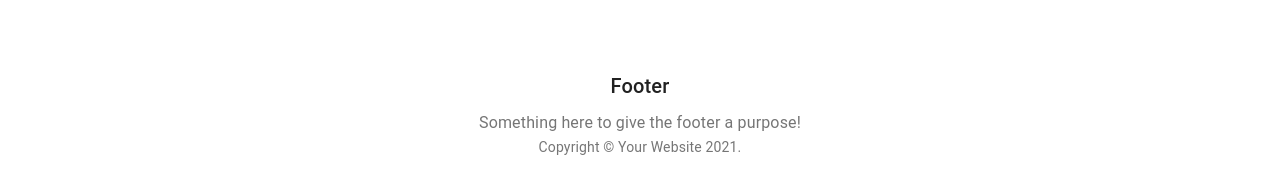
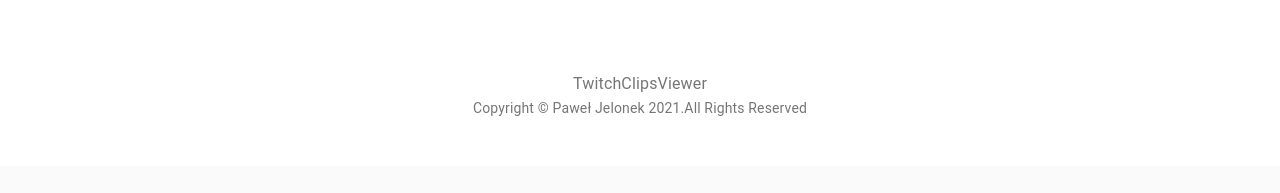
Before and after one commit to pajelonek/TwitchClipsViewer, a React (Create React App) app in the folder client/: page / in a window 1280 px wide. Shown: the part 521-714 px from the top of the page. Built offline with nearby package versions, Linux system fonts and the light colour scheme; no server answers.

Commit message:
Fixing footer and adding menu to main container

```diff
--- a/client/src/components/Album.js
+++ b/client/src/components/Album.js
@@ -10,8 +10,8 @@ export default function Album() {
     return (
         <React.Fragment>
             <CssBaseline/>
-            <AlbumMenu/>
             <main>
+                <AlbumMenu/>
                 <HeroContent/>
                 <MultiContainer/>
             </main>
--- a/client/src/components/Footer.js
+++ b/client/src/components/Footer.js
@@ -17,11 +17,8 @@ export default function Footer() {
 
     return (
         <footer className={classes.footer}>
-            <Typography variant="h6" align="center" gutterBottom>
-                Footer
-            </Typography>
             <Typography variant="subtitle1" align="center" color="textSecondary" component="p">
-                Something here to give the footer a purpose!
+                TwitchClipsViewer
             </Typography>
             <Copyright/>
         </footer>
@@ -32,11 +29,12 @@ function Copyright() {
     return (
         <Typography variant="body2" color="textSecondary" align="center">
             {'Copyright © '}
-            <Link color="inherit" href="https://material-ui.com/">
-                Your Website
+            <Link color="inherit" href="https://github.com/pajelonek">
+                Paweł Jelonek
             </Link>{' '}
             {new Date().getFullYear()}
             {'.'}
+            All Rights Reserved
         </Typography>
     );
 }
```
